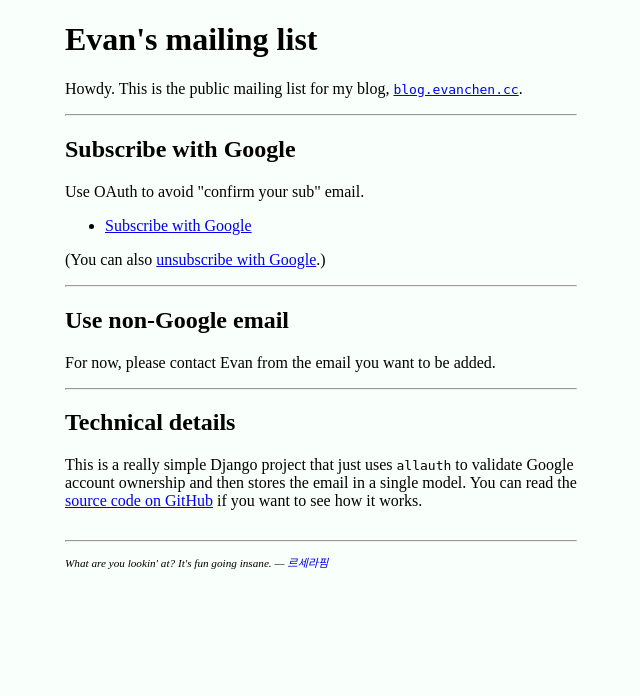
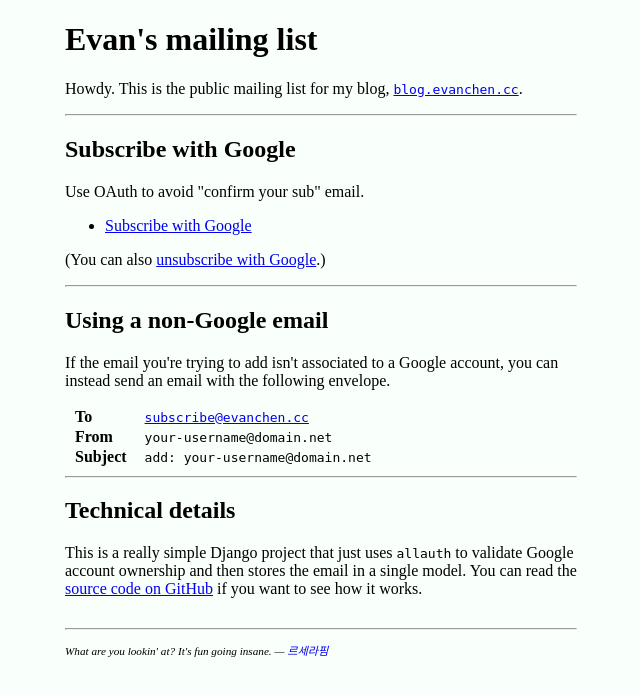
Before and after one commit to vEnhance/subscribe.evanchen.cc, a Django app: page / in a window 1280 px wide. Shown: the top 696 px of the page, without its empty margins (319-959 px from the left). Run offline with Django 5.2, Linux system fonts and the light colour scheme.

Commit message:
feat: subscribe via envelope

```diff
--- a/mailing/templates/mailing/index.html
+++ b/mailing/templates/mailing/index.html
@@ -7,6 +7,12 @@
     }
     #le-serrafim a {
         text-decoration: none;
+    }
+    #envelope th {
+        text-align: left;
+    }
+    #envelope th, #envelope td {
+        padding: 0px 8px;
     }
     </style>
 {% endblock extra_css %}
@@ -33,8 +39,31 @@
         (You can also <a href="{% url 'google_login' %}?next={% url 'oauth_unsubscribe' %}">unsubscribe with Google</a>.)
     </p>
     <hr />
-    <h2>Use non-Google email</h2>
-    <p>For now, please contact Evan from the email you want to be added.</p>
+    <h2>Using a non-Google email</h2>
+    <p>
+        If the email you're trying to add isn't associated to a Google account,
+        you can instead send an email with the following envelope.
+    </p>
+    <table id="envelope">
+        <tr>
+            <th>To</th>
+            <td>
+                <a href="mailto:subscribe@evanchen.cc"><code>subscribe@evanchen.cc</code></a>
+            </td>
+        </tr>
+        <tr>
+            <th>From</th>
+            <td>
+                <code>your-username@domain.net</code>
+            </td>
+        </tr>
+        <tr>
+            <th>Subject</th>
+            <td>
+                <code>add: your-username@domain.net</code>
+            </td>
+        </tr>
+    </table>
     <hr />
     <h2>Technical details</h2>
     <p>
```
